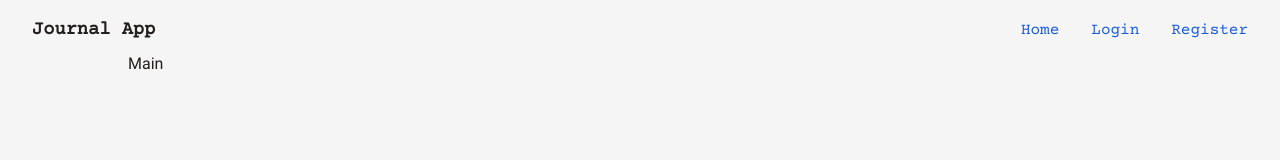
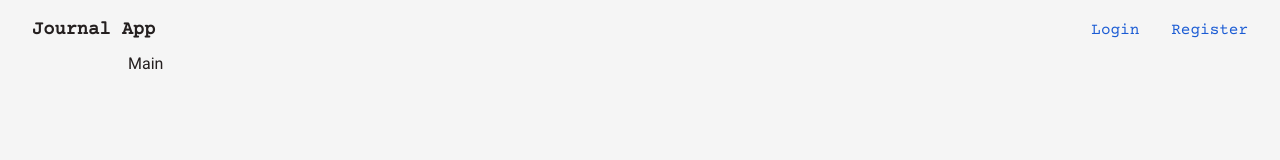
Before and after one commit to GuRuGuMaWaRu/journal-app, a React (Create React App) app in the folder client/: page / in a window 1280 px wide. Shown: the top 160 px of the page. Built offline with nearby package versions, Linux system fonts and the light colour scheme.

Commit message:
Client --- implement logout

```diff
--- a/client/src/components/layout/Navbar.css
+++ b/client/src/components/layout/Navbar.css
@@ -17,7 +17,9 @@
 }
 
 .nav-item {
+  font-family: var(--title-font);
   margin-right: 2rem;
   text-decoration: none;
   color: var(--color-nav-item);
+  cursor: pointer;
 }
--- a/client/src/components/layout/Navbar.js
+++ b/client/src/components/layout/Navbar.js
@@ -1,22 +1,40 @@
-import React from "react";
+import React, { Fragment, useContext } from "react";
 import { Link } from "react-router-dom";
 
+import AuthContext from "../../context/auth/authContext";
 import "./Navbar.css";
 
 const Navbar = () => {
+  const authContext = useContext(AuthContext);
+  const { isAuthenticated, loadingUser, logout } = authContext;
+
+  const guestLinks = (
+    <Fragment>
+      <Link to="/login" className="nav-item">
+        Login
+      </Link>
+      <Link to="/register" className="nav-item">
+        Register
+      </Link>
+    </Fragment>
+  );
+
+  const userLinks = (
+    <Fragment>
+      <Link to="/" className="nav-item">
+        Home
+      </Link>
+      <div className="nav-item" onClick={logout}>
+        Logout
+      </div>
+    </Fragment>
+  );
+
   return (
     <nav className="navbar">
       <h3 className="nav-title">Journal App</h3>
       <div className="nav-items">
-        <Link to="/" className="nav-item">
-          Home
-        </Link>
-        <Link to="/login" className="nav-item">
-          Login
-        </Link>
-        <Link to="/register" className="nav-item">
-          Register
-        </Link>
+        {!isAuthenticated ? guestLinks : userLinks}
       </div>
     </nav>
   );
--- a/client/src/context/auth/AuthState.js
+++ b/client/src/context/auth/AuthState.js
@@ -49,9 +49,9 @@ const AuthState = props => {
 
   // Logout user
   const logout = () => {
-    dispatch({
-      type: LOGOUT
-    });
+    console.log("logout");
+    localStorage.removeItem("token");
+    dispatch({ type: LOGOUT });
   };
 
   // Get user
```
